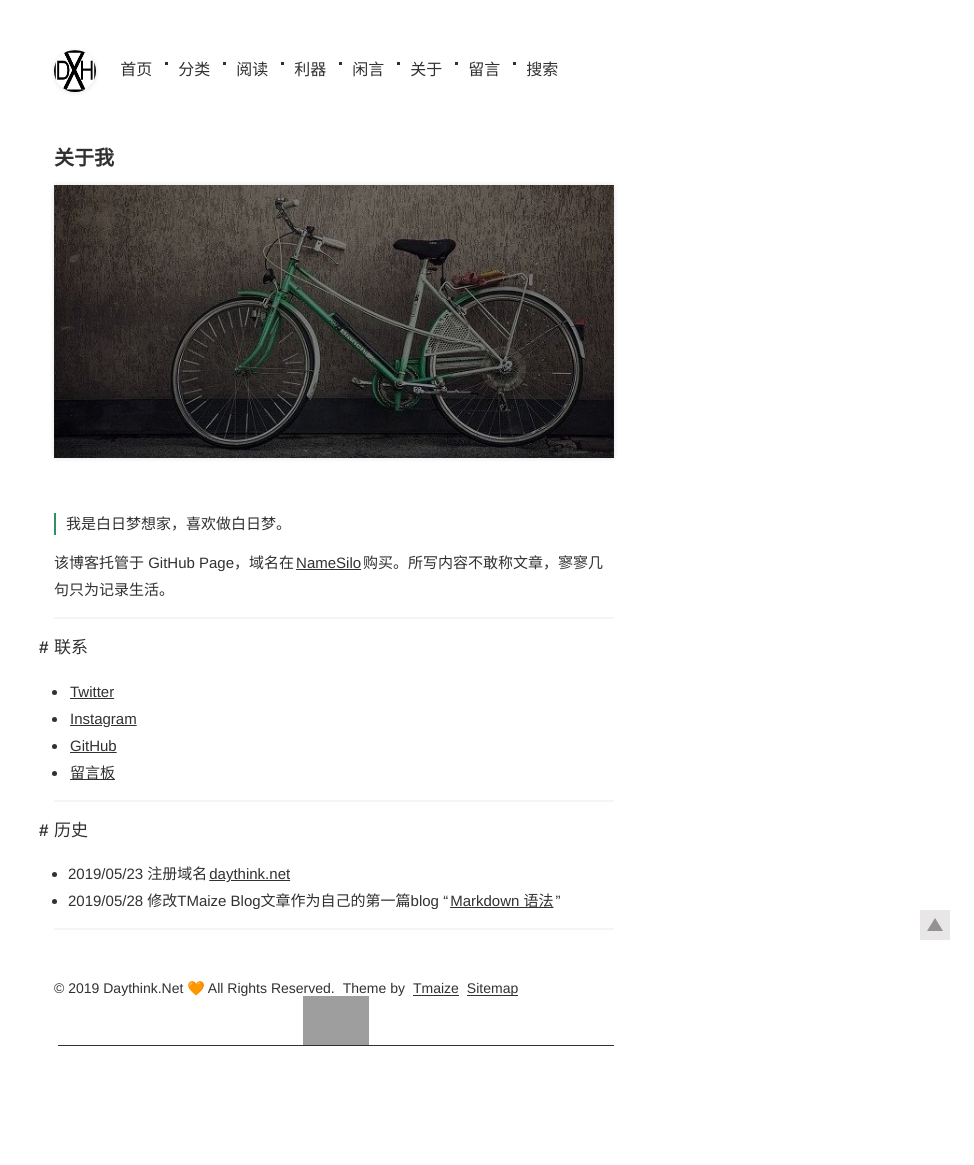
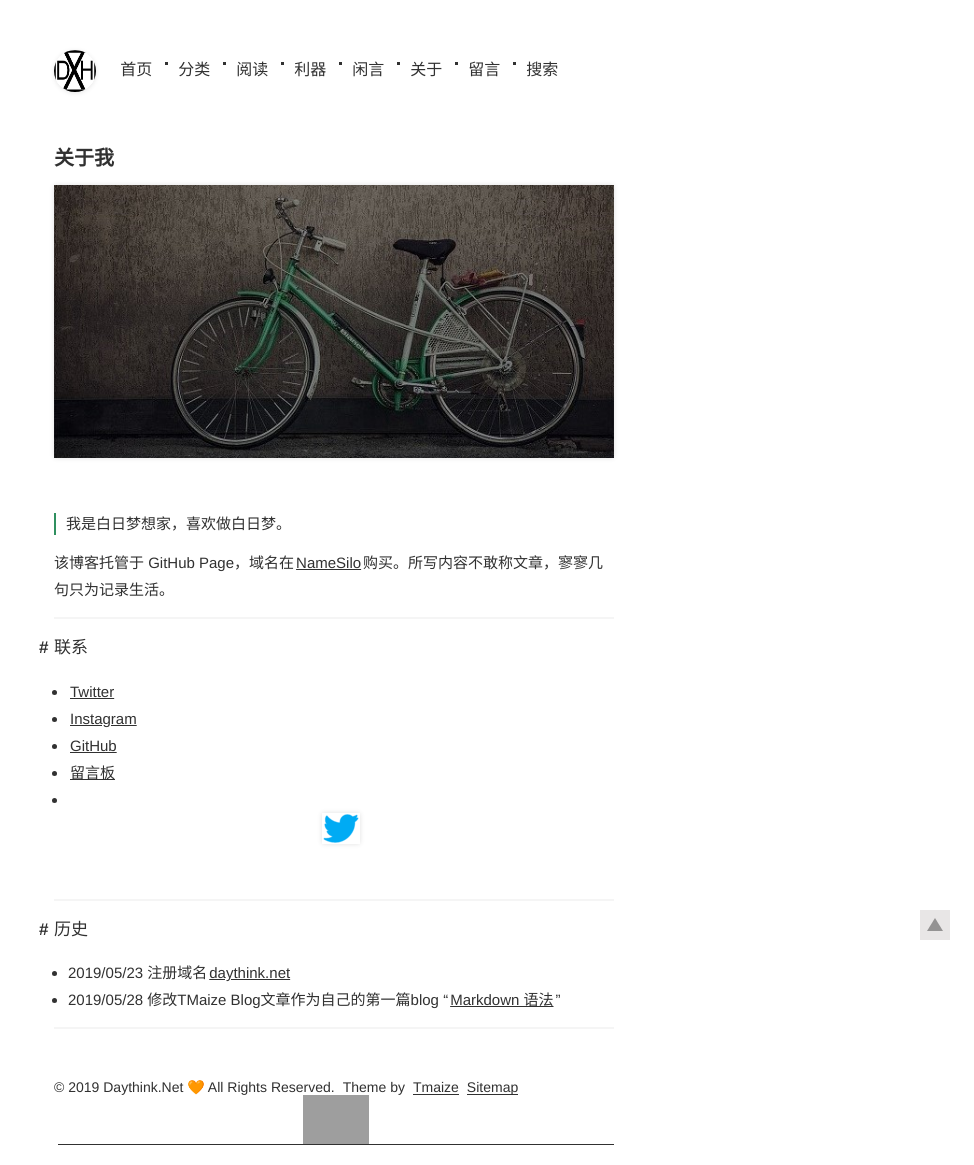
Before and after one commit to Devinteng/blog3, a Jekyll site: the page built from pages/关于.md, in a window 1280 px wide. Shown: the whole page, without its empty margins (306-1280 px from the left). Built offline with Jekyll 4.4.1, drawn with Linux system fonts in a browser that asks for light colours; before the commit the page ends 1066 px from its top, so only the background shows below that; grey boxes are pictures that could not be loaded.

Commit message:
Update 关于.md

```diff
--- a/pages/关于.md
+++ b/pages/关于.md
@@ -18,6 +18,8 @@ title: 关于我
 + [Instagram](https://www.instagram.com/caiwoshiwho/)
 + [GitHub](https://github.com/Devinteng)
 + [留言板](https://daythink.net/pages/%E7%95%99%E8%A8%80.html)
++ [![Twitter](/img/twitter-logo.png "Twitter")](https://twitter.com/caiwoshiwho)
+
 
 ***
 ## 历史
```
